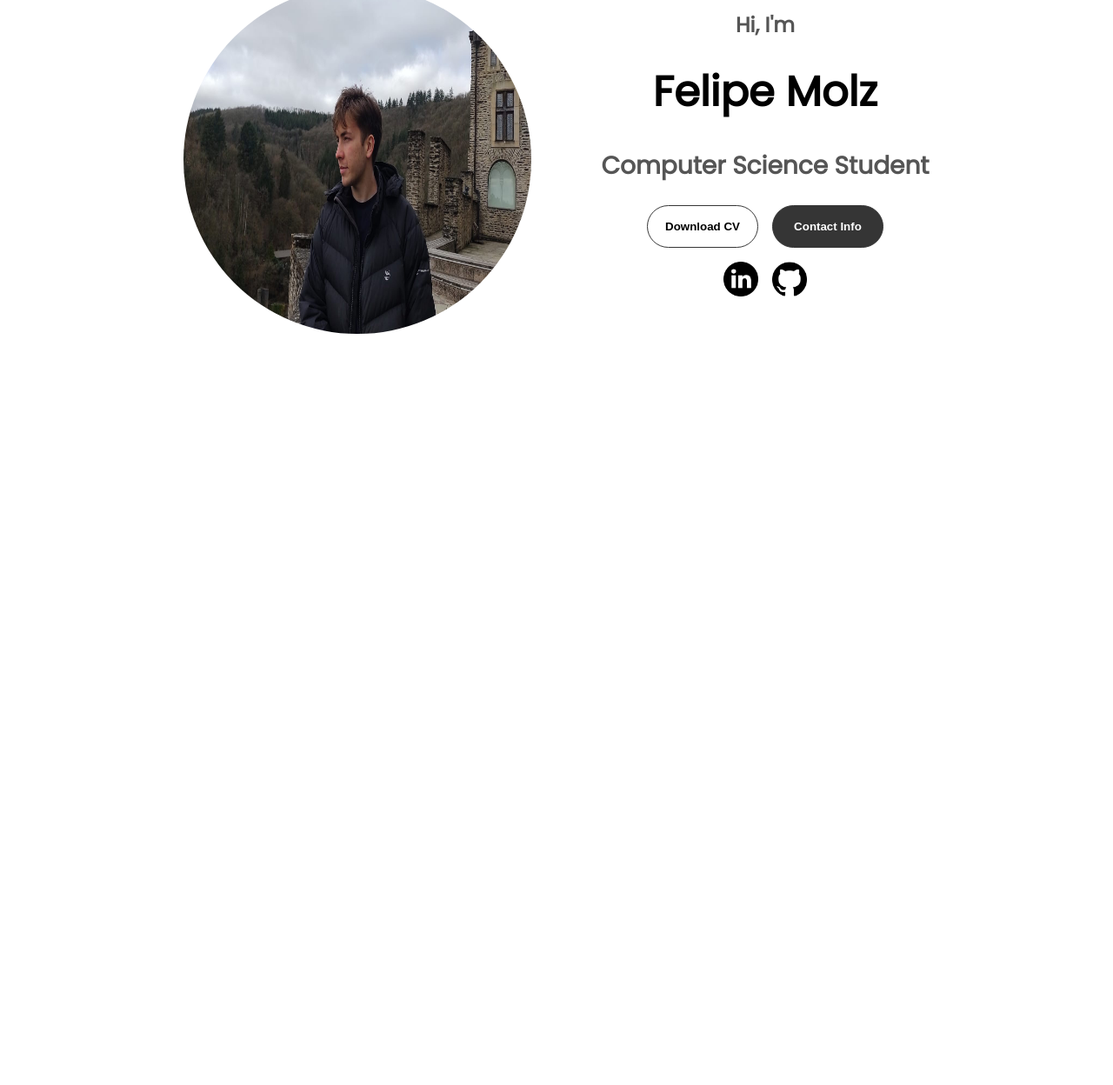
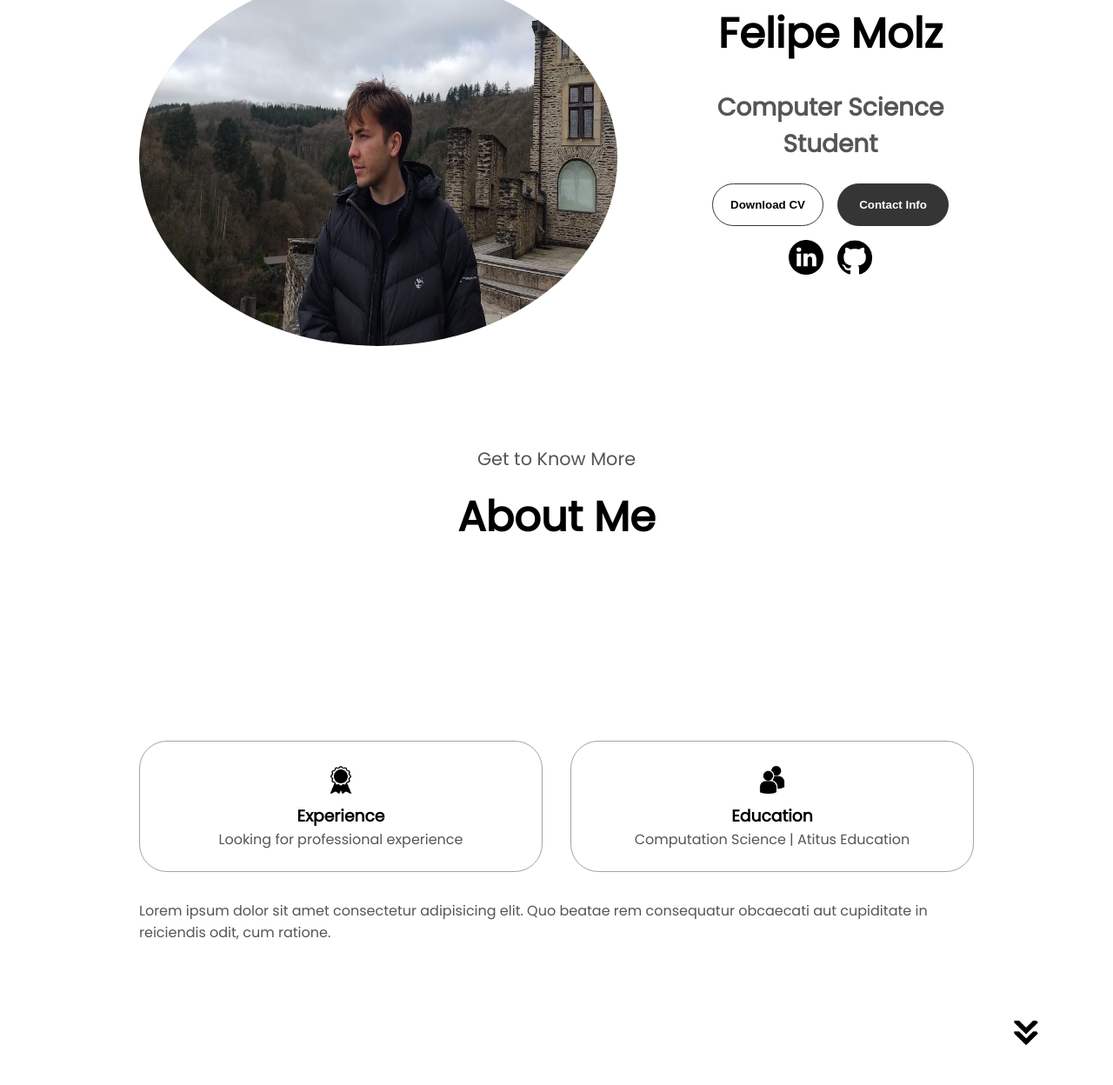
Before and after one commit to FeMolz/ProPortfolio, a plain HTML site: page index.html in a window 1280 px wide. Shown: the part 296-1544 px from the top of the page at 87% size. Before the commit the page ends 800 px from the top, so only its background shows below. Drawn offline with Linux system fonts and the light colour scheme.

Commit message:
Fix position details container| about section

```diff
--- a/assets/css/style.css
+++ b/assets/css/style.css
@@ -169,16 +169,16 @@ section {
 
 .section__pic-container img {
     display: flex;
-    height: 400px;
-    width: 400px;
-    margin-top: 7rem;
+    height: 430px;
+    width: 550px;
+    margin-top: 6rem;
     border-radius: 100%;
 }
 
 .section__text {
     align-self: center;
     text-align: center;
-    margin-top: auto 0;
+    margin-top: -5rem;
 }
 
 .section__text p {
@@ -261,3 +261,55 @@ section {
 .btn-container {
     gap: 1rem;
 }
+
+/* About */
+
+#about {
+    position: relative;
+}
+
+.section__text__p1 {
+    font-size: 1.3rem;
+    margin-bottom: 1rem;
+}
+
+.about-containers {
+    gap: 2rem;
+    margin-bottom: 2rem;
+    margin-top: 2rem;
+}
+
+.about-details-container {
+    justify-content: center;
+    flex-direction: column;
+}
+
+.about-containers,
+.about-details-container {
+    display: flex;
+}
+
+.arrow {
+    position: absolute;
+    right: -5rem;
+    bottom: 2.5rem;
+}
+
+.details-container {
+    padding: 1.5rem;
+    flex: 1;
+    background: white;
+    border-radius: 2rem;
+    border: rgb(53, 53, 53) solid 0.1rem;
+    border-color: rgb(163, 163, 163);
+    text-align: center;
+}
+
+.icon {
+    margin-bottom: 0.rem;
+}
+
+.section-container {
+    gap: 4rem;
+    height: 80%;
+}
--- a/index.html
+++ b/index.html
@@ -57,6 +57,32 @@
         </div>
 
     </section>
+
+    <section id="about">
+        <p class="section__text__p1">Get to Know More</p>
+        <h1 class="title">About Me</h1>
+        <div class="section-container">
+            <div class="about-details-container">
+                <div class="about-containers">
+                    <div class="details-container">
+                        <img class="icon" src="./assets/img/experience.png" alt="Experience icon">
+                        <h3 class="experience-title">Experience</h3>
+                        <p>Looking for professional experience</p>
+                    </div>
+
+                    <div class="details-container">
+                        <img class="icon" src="./assets/img/education.png" alt="Education icon">
+                        <h3 class="education-title">Education</h3>
+                        <p>Computation Science | Atitus Education</p>
+                    </div>
+                </div>
+                <div class="text-container">
+                    <p>Lorem ipsum dolor sit amet consectetur adipisicing elit. Quo beatae rem consequatur obcaecati aut cupiditate in reiciendis odit, cum ratione.</p>
+                </div>
+            </div>
+        </div>
+        <img onclick="location.href='./experience'" class="icon arrow" src="./assets/img/arrow.png" alt="Arrow icon">
+    </section>
     <script src="assets/js/script.js"></script>
 </body>
 </html>
```
